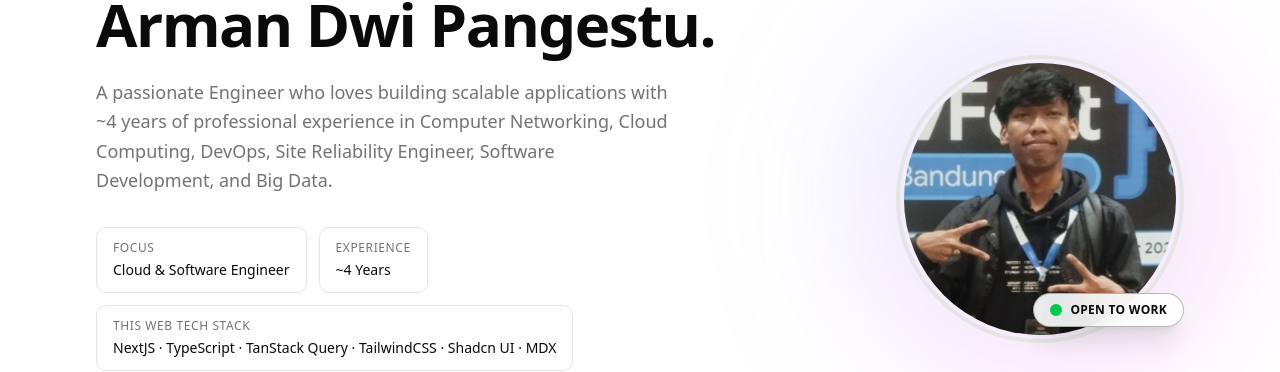
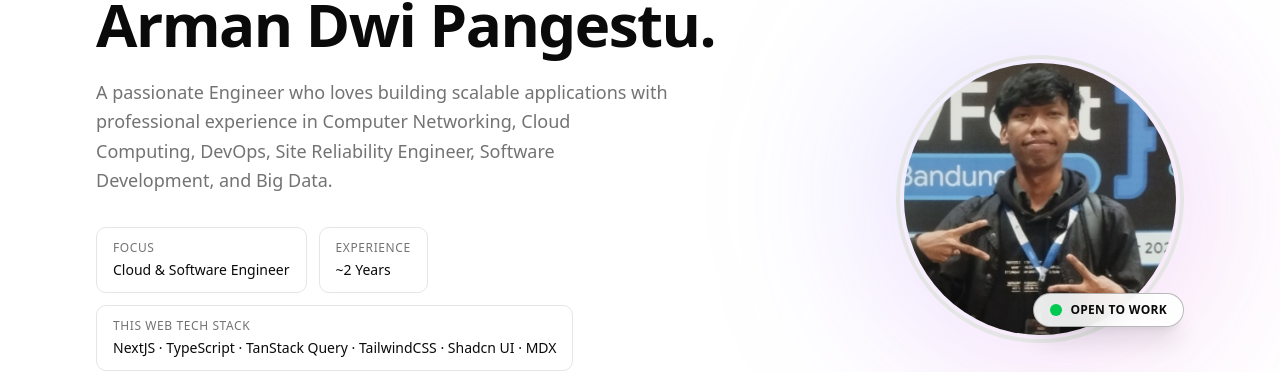
Before and after one commit to armandwipangestu/armandwipangestu.vercel.app, a Next.js app: page /en in a window 1280 px wide. Shown: the part 258-630 px from the top of the page. Built offline with nearby package versions, Linux system fonts and the light colour scheme; no server answers.

Commit message:
chore: update content hero & about section

```diff
--- a/components/sections/AboutSection.tsx
+++ b/components/sections/AboutSection.tsx
@@ -117,7 +117,7 @@ export function AboutSection() {
                                         Arman Dwi Pangestu
                                     </p>
                                     <p className="text-sm text-muted-foreground">
-                                        Indonesia · Remote Friendly
+                                        Indonesia · haters &{">"} /dev/null
                                     </p>
                                 </div>
                             </div>
--- a/components/sections/HeroSection.tsx
+++ b/components/sections/HeroSection.tsx
@@ -22,9 +22,21 @@ const socialLinks = {
     email: "armandwi.pangestu7@gmail.com",
 };
 
+// Career start year
+const CAREER_START_YEAR = 2021;
+
+// Calculate years of experience dynamically
+function getYearsOfExperience() {
+    const currentYear = new Date().getFullYear();
+    return currentYear - CAREER_START_YEAR;
+}
+
 export function HeroSection() {
     const { dictionary: dict, isLoading } = useDictionary();
     const { currentLocale } = useLanguageSwitcher();
+
+    // Get dynamic years of experience
+    const yearsOfExperience = getYearsOfExperience();
 
     if (isLoading || !dict) {
         return (
@@ -53,6 +65,12 @@ export function HeroSection() {
             </section>
         );
     }
+
+    // Format experience text based on locale
+    const experienceText =
+        currentLocale === "id"
+            ? `~${yearsOfExperience} Tahun`
+            : `~${yearsOfExperience} Years`;
 
     return (
         <section
@@ -113,7 +131,7 @@ export function HeroSection() {
                                 {dict.hero.experienceLabel || "Experience"}
                             </p>
                             <p className="font-medium text-sm">
-                                {dict.hero.experienceValue || "~4 Years"}
+                                {experienceText}
                             </p>
                         </div>
                         <div className="px-4 py-3 rounded-lg bg-card border border-border">
--- a/i18n/locales/en.json
+++ b/i18n/locales/en.json
@@ -34,7 +34,7 @@
         "greeting": "Hi, I'm",
         "name": "Arman Dwi Pangestu",
         "title": "Cloud & Software Engineer",
-        "description": "A passionate Engineer who loves building scalable applications with ~4 years of professional experience in Computer Networking, Cloud Computing, DevOps, Site Reliability Engineer, Software Development, and Big Data.",
+        "description": "A passionate Engineer who loves building scalable applications with professional experience in Computer Networking, Cloud Computing, DevOps, Site Reliability Engineer, Software Development, and Big Data.",
         "focusLabel": "Focus",
         "focusValue": "Cloud & Software Engineer",
         "stackLabel": "This Web Tech Stack",
--- a/i18n/locales/id.json
+++ b/i18n/locales/id.json
@@ -35,7 +35,7 @@
         "greeting": "Hai, Saya",
         "name": "Arman Dwi Pangestu",
         "title": "Cloud & Software Engineer",
-        "description": "Seorang Engineer yang bersemangat dalam membangun aplikasi yang skalabel dengan pengalaman profesional sekitar 4 tahun di bidang Jaringan Komputer, Komputasi Awan, DevOps, Engineer Keandalan Situs, Pengembangan Perangkat Lunak, dan Big Data.",
+        "description": "Seorang Engineer yang bersemangat dalam membangun aplikasi yang skalabel dengan pengalaman profesional di bidang Jaringan Komputer, Komputasi Awan, DevOps, Engineer Keandalan Situs, Pengembangan Perangkat Lunak, dan Big Data.",
         "focusLabel": "Fokus",
         "focusValue": "Cloud & Software Engineer",
         "stackLabel": "Teknologi yang Digunakan Web Ini",
```
